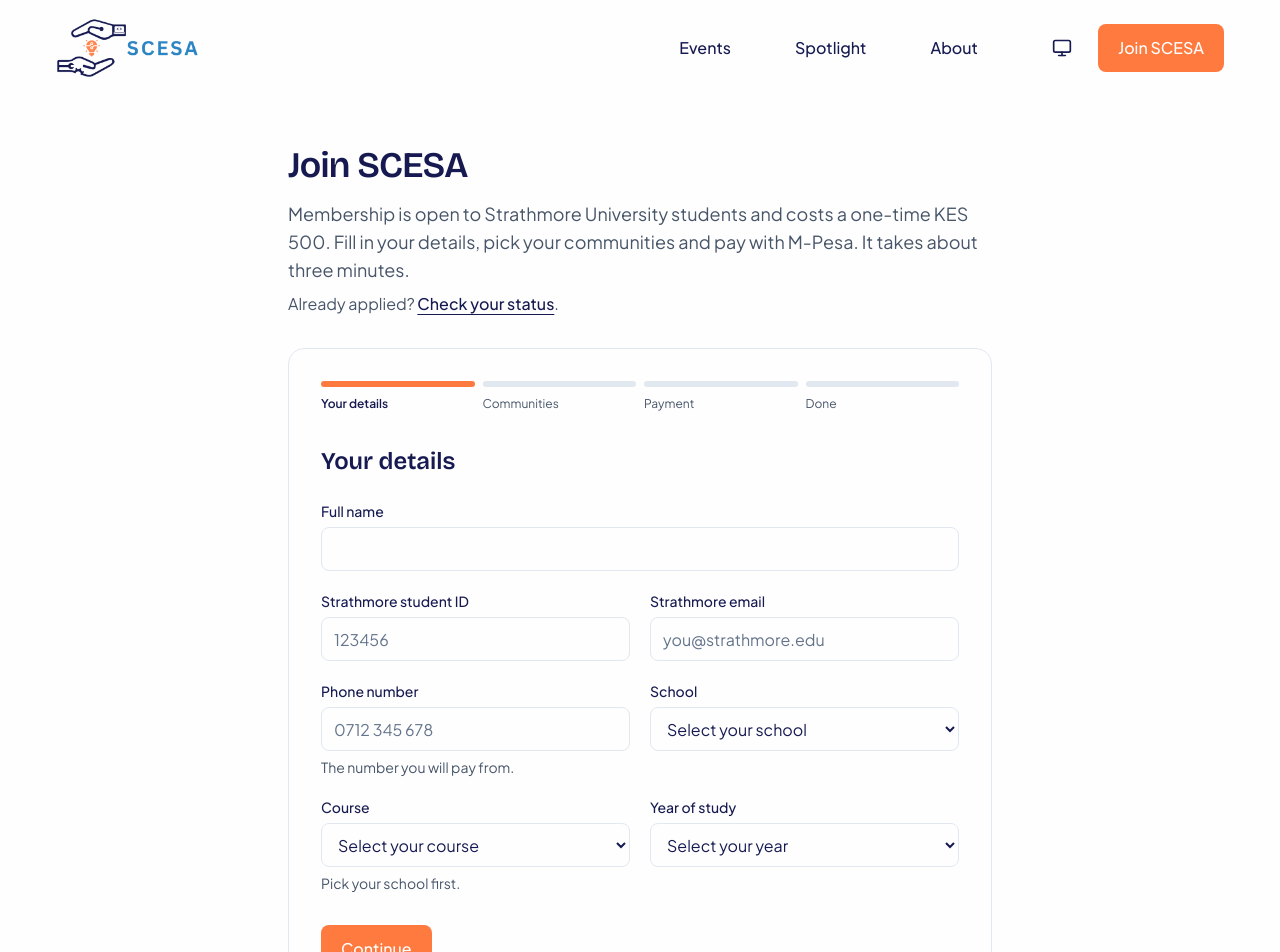
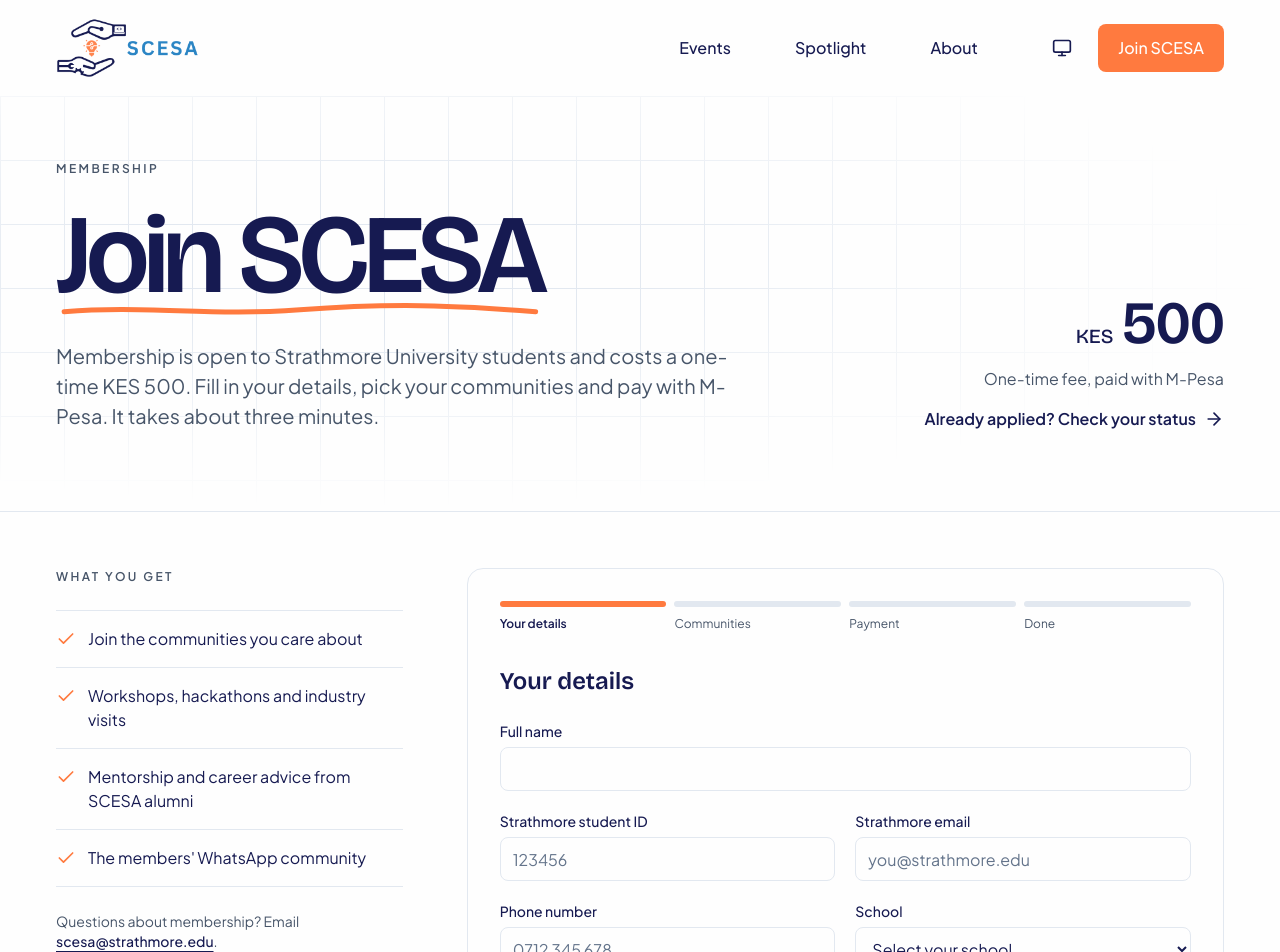
Before and after one commit to scesa-su/scesa-website, a Next.js app: page /join in a window 1280 px wide. Shown: the top 952 px of the page. Built offline with nearby package versions, Linux system fonts and the light colour scheme.

Commit message:
feat(join): premium join and status pages with fee panel and benefits column

```diff
--- a/src/app/(site)/join/page.tsx
+++ b/src/app/(site)/join/page.tsx
@@ -1,8 +1,11 @@
 import type { Metadata } from "next";
-import Link from "next/link";
+import { CheckIcon } from "lucide-react";
 import { CONTACT_EMAIL, MEMBERSHIP_FEE_KES, MEMBERSHIP_GOOGLE_FORM_URL } from "@/lib/constants";
-import { FOCUS_RING } from "@/lib/styles";
+import { CONTAINER, EYEBROW, FOCUS_RING } from "@/lib/styles";
 import { RegistrationForm } from "@/presentation/components/join/RegistrationForm";
+import { PageHeader } from "@/presentation/components/layout/PageHeader";
+import { Reveal } from "@/presentation/components/motion/Reveal";
+import { ArrowLink } from "@/presentation/components/ui/ArrowLink";
 
 export const metadata: Metadata = {
   title: "Join",
@@ -11,23 +14,39 @@ export const metadata: Metadata = {
 
 const LINK = `font-medium text-brand-primary underline underline-offset-4 ${FOCUS_RING}`;
 
+const BENEFITS = [
+  "Join the communities you care about",
+  "Workshops, hackathons and industry visits",
+  "Mentorship and career advice from SCESA alumni",
+  "The members' WhatsApp community",
+];
+
 export default function JoinPage() {
   return (
-    <main className="mx-auto w-full max-w-3xl px-4 py-12 md:px-8 lg:pb-20">
-      <h1 className="font-display text-display-sm font-semibold text-brand-primary lg:text-display-md">Join SCESA</h1>
-      <p className="mt-3 text-lg text-brand-muted">
-        Membership is open to Strathmore University students and costs a one-time KES {MEMBERSHIP_FEE_KES}. Fill in your
-        details, pick your communities and pay with M-Pesa. It takes about three minutes.
+    <main>
+      <PageHeader
+        eyebrow="Membership"
+        title={["Join SCESA"]}
+        underline
+        intro={`Membership is open to Strathmore University students and costs a one-time KES ${MEMBERSHIP_FEE_KES}. Fill in your details, pick your communities and pay with M-Pesa. It takes about three minutes.`}
+        aside={
+          <div className="flex flex-col gap-2 lg:items-end lg:text-right">
+            <p className="flex items-baseline gap-2 font-display text-brand-primary">
+              <span className="text-xl font-medium">KES</span>
+              <span className="text-display-xl font-semibold tabular-nums">{MEMBERSHIP_FEE_KES}</span>
             </p>
-      <p className="mt-2 text-md text-brand-muted">
-        Already applied?{" "}
-        <Link href="/join/status" className={LINK}>
-          Check your status
-        </Link>
-        .
-      </p>
+            <p className="text-md text-brand-muted">One-time fee, paid with M-Pesa</p>
+            <ArrowLink href="/join/status" className="mt-2">
+              Already applied? Check your status
+            </ArrowLink>
+          </div>
+        }
+      />
+
+      <div className={`${CONTAINER} grid gap-12 border-t border-brand-border pt-10 pb-16 lg:grid-cols-12 lg:gap-16 lg:pt-14 lg:pb-24`}>
+        <div className="lg:col-span-8 lg:col-start-5 lg:row-start-1">
           <noscript>
-        <p className="mt-6 rounded-lg border border-brand-border p-4 text-md text-brand-primary">
+            <p className="mb-6 rounded-2xl border border-brand-border p-4 text-md text-brand-primary">
               This form needs JavaScript.{" "}
               {MEMBERSHIP_GOOGLE_FORM_URL ? (
                 <a href={MEMBERSHIP_GOOGLE_FORM_URL} className={LINK}>
@@ -41,8 +60,29 @@ export default function JoinPage() {
               .
             </p>
           </noscript>
-      <div className="mt-8">
           <RegistrationForm />
+        </div>
+
+        <aside className="lg:sticky lg:top-28 lg:col-span-4 lg:col-start-1 lg:row-start-1 lg:self-start">
+          <p className={EYEBROW}>What you get</p>
+          <ul className="mt-6 border-b border-brand-border">
+            {BENEFITS.map((benefit, i) => (
+              <li key={benefit} className="border-t border-brand-border">
+                <Reveal y={16} delay={i * 0.06} className="flex items-start gap-3 py-4 text-md text-brand-primary">
+                  <CheckIcon aria-hidden className="mt-0.5 size-5 shrink-0 text-brand-accent" />
+                  {benefit}
+                </Reveal>
+              </li>
+            ))}
+          </ul>
+          <p className="mt-6 text-sm text-brand-muted">
+            Questions about membership? Email{" "}
+            <a href={`mailto:${CONTACT_EMAIL}`} className={LINK}>
+              {CONTACT_EMAIL}
+            </a>
+            .
+          </p>
+        </aside>
       </div>
     </main>
   );
--- a/src/app/(site)/join/status/page.tsx
+++ b/src/app/(site)/join/status/page.tsx
@@ -1,7 +1,9 @@
 import type { Metadata } from "next";
 import { CONTACT_EMAIL } from "@/lib/constants";
-import { FOCUS_RING } from "@/lib/styles";
+import { CONTAINER, FOCUS_RING } from "@/lib/styles";
 import { StatusLookup } from "@/presentation/components/join/StatusLookup";
+import { PageHeader } from "@/presentation/components/layout/PageHeader";
+import { BackLink } from "@/presentation/components/ui/BackLink";
 
 export const metadata: Metadata = {
   title: "Membership status",
@@ -12,18 +14,29 @@ export const metadata: Metadata = {
 export default async function StatusPage({ searchParams }: PageProps<"/join/status">) {
   const { ref } = await searchParams;
   return (
-    <main className="mx-auto w-full max-w-3xl px-4 py-12 md:px-8 lg:pb-20">
-      <h1 className="font-display text-display-sm font-semibold text-brand-primary lg:text-display-md">Membership status</h1>
-      <p className="mt-3 text-lg text-brand-muted">
-        Enter the reference you got when you applied and your student ID. Lost your reference, or joined through the
-        Google Form? Email{" "}
-        <a href={`mailto:${CONTACT_EMAIL}`} className={`font-medium text-brand-primary underline underline-offset-4 ${FOCUS_RING}`}>
-          {CONTACT_EMAIL}
-        </a>
-        .
-      </p>
-      <div className="mt-8">
-        <StatusLookup initialReference={typeof ref === "string" ? ref : ""} />
+    <main>
+      <PageHeader
+        eyebrow="Membership"
+        title={["Check your", "status"]}
+        underline
+        intro={
+          <>
+            Enter the reference you got when you applied and your student ID. Lost your reference, or joined through
+            the Google Form? Email{" "}
+            <a href={`mailto:${CONTACT_EMAIL}`} className={`font-medium text-brand-primary underline underline-offset-4 ${FOCUS_RING}`}>
+              {CONTACT_EMAIL}
+            </a>
+            .
+          </>
+        }
+      />
+      <div className={`${CONTAINER} border-t border-brand-border pt-10 pb-16 lg:pt-14 lg:pb-24`}>
+        <div className="max-w-3xl">
+          <StatusLookup initialReference={typeof ref === "string" ? ref : ""} />
+          <BackLink href="/join" className="mt-8">
+            Back to joining
+          </BackLink>
+        </div>
       </div>
     </main>
   );
```
Lines whose indentation alone changed are shown as unchanged.
